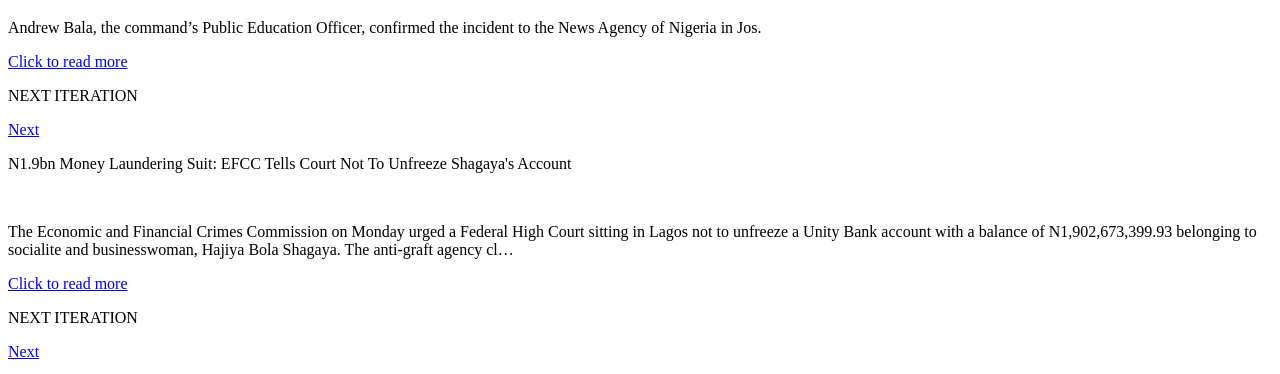
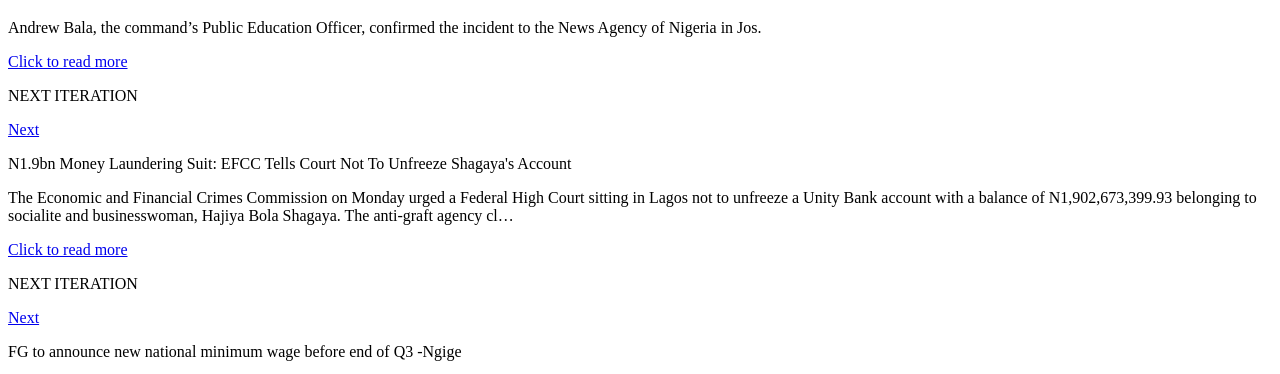
Before and after one commit to Ilozuluchris/news-safety_prediction, a Django app: page /1/ in a window 1280 px wide. Shown: the part 3345-3719 px from the top of the page. Run offline with Django 3.2, Linux system fonts and the light colour scheme; parts of the project's set-up code (start-up, migrations or seed data) failed here and were passed over; some libraries are stand-ins or nearby versions.

Commit message:
improved styling for inview transition

```diff
--- a/service/templates/post_list.html
+++ b/service/templates/post_list.html
@@ -12,12 +12,14 @@
 </head>
 <body class="landing">
         {% for headline in news %}
-    <section id="banner" style="background-position: center -0.3px;">
+    <section id="one" class="spotlight style1 bottom" style="background-position: center -256.95px;">
 					<div class="content">
 						<div class="container">
 							<div class="row">
                                 <p>{{headline.title}}</p>
+                                {% if headline.image %}
                                 <img src="{{headline.image}}"/>
+                                {% endif %}
                                 <p>{{headline.description}}</p>
                                 <a href="{{headline.urlToNewsArticle}}">Click to read more</a>
                                 <p> NEXT ITERATION </p>
```
